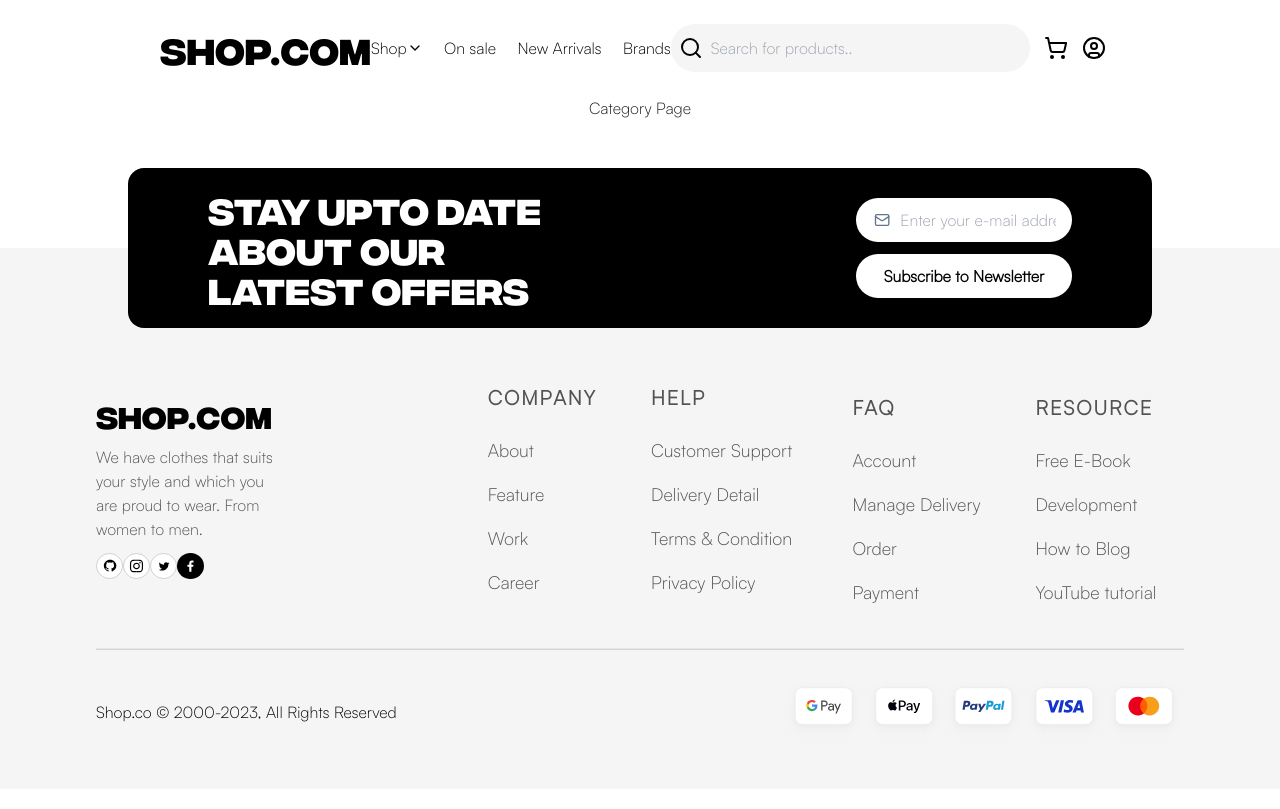
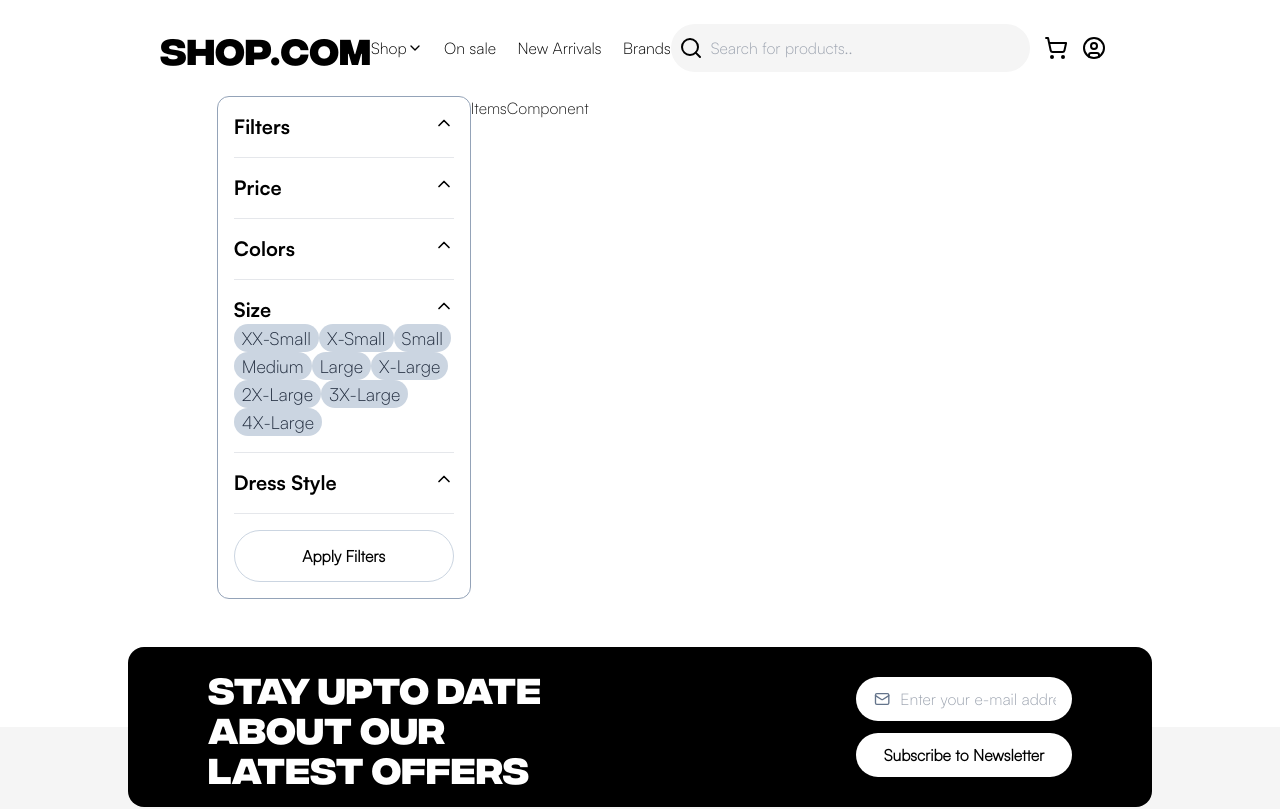
Before and after one commit to RajKishan1/shop.com, a Next.js app: page /category in a window 1280 px wide. Shown: the top 809 px of the page. Built offline with nearby package versions, Linux system fonts and the light colour scheme.

Commit message:
feat:filter component

```diff
--- a/src/app/category/page.tsx
+++ b/src/app/category/page.tsx
@@ -1,7 +1,14 @@
+import Filters from "@/components/category/FilterComponent";
+import ItemsComponent from "@/components/category/itemsComponent";
 import React from "react";
 
 const Page = () => {
-  return <div>Category Page</div>;
+  return (
+    <div className="flex">
+      <Filters />
+      <ItemsComponent />
+    </div>
+  );
 };
 
 export default Page;
--- /dev/null
+++ b/src/components/category/DressStyle.tsx
@@ -0,0 +1,12 @@
+import React from "react";
+import FilterTitle from "./FilterTitle";
+
+const DressStyle = () => {
+  return (
+    <div>
+      <FilterTitle text="Dress Style" />
+    </div>
+  );
+};
+
+export default DressStyle;
--- /dev/null
+++ b/src/components/category/FilterComponent.tsx
@@ -0,0 +1,27 @@
+import React from "react";
+import Price from "./Price";
+import Colors from "./colors";
+import Size from "./Size";
+import DressStyle from "./DressStyle";
+import Btn from "../btn";
+import Filters from "./Filters";
+
+const FilterComponent = () => {
+  return (
+    <div className="flex flex-col gap-4 w-full max-w-[30%] border-[1px] border-slate-400 rounded-xl p-4">
+      <Filters />
+      <hr className="bg-slate-600 w-full h-[1px]" />
+      <Price />
+      <hr className="bg-slate-600 w-full h-[1px]" />
+      <Colors />
+      <hr className="bg-slate-600 w-full h-[1px]" />
+      <Size />
+      <hr className="bg-slate-600 w-full h-[1px]" />
+      <DressStyle />
+      <hr className="bg-slate-600 w-full h-[1px]" />
+      <Btn text="Apply Filters" Btnclass="btnwhite" />
+    </div>
+  );
+};
+
+export default FilterComponent;
--- /dev/null
+++ b/src/components/category/FilterTitle.tsx
@@ -0,0 +1,13 @@
+import { ChevronUp } from "lucide-react";
+import React from "react";
+
+const FilterTitle = ({ text }: { text: string }) => {
+  return (
+    <div className="flex justify-between">
+      <h1 className="font-satoshiBold text-xl text-black">{text}</h1>
+      <ChevronUp color="#000" size={20}/>
+    </div>
+  );
+};
+
+export default FilterTitle;
--- /dev/null
+++ b/src/components/category/Filters.tsx
@@ -0,0 +1,13 @@
+import React from "react";
+import FilterTitle from "./FilterTitle";
+
+const Filters = () => {
+  return (
+    <div>
+      <FilterTitle text="Filters" />
+      <div></div>
+    </div>
+  );
+};
+
+export default Filters;
--- /dev/null
+++ b/src/components/category/Price.tsx
@@ -0,0 +1,13 @@
+import React from "react";
+import FilterTitle from "./FilterTitle";
+
+const Price = () => {
+  return (
+    <div className="flex flex-col">
+      <FilterTitle text="Price" />
+      <div> </div>
+    </div>
+  );
+};
+
+export default Price;
--- /dev/null
+++ b/src/components/category/Size.tsx
@@ -0,0 +1,24 @@
+import React from "react";
+import FilterTitle from "./FilterTitle";
+import SizeType from "./SizeType";
+
+const Size = () => {
+  return (
+    <div>
+      <FilterTitle text="Size" />
+      <span>
+        <SizeType text="XX-Small" />
+        <SizeType text="X-Small" />
+        <SizeType text="Small" />
+        <SizeType text="Medium" />
+        <SizeType text="Large" />
+        <SizeType text="X-Large" />
+        <SizeType text="2X-Large" />
+        <SizeType text="3X-Large" />
+        <SizeType text="4X-Large" />
+      </span>
+    </div>
+  );
+};
+
+export default Size;
--- /dev/null
+++ b/src/components/category/SizeType.tsx
@@ -0,0 +1,11 @@
+import React from "react";
+
+const SizeType = ({ text }: { text: string }) => {
+  return (
+    <button className="bg-slate-300 rounded-full text-slate-800 px-2 text-lg">
+      {text}
+    </button>
+  );
+};
+
+export default SizeType;
--- /dev/null
+++ b/src/components/category/colors.tsx
@@ -0,0 +1,13 @@
+import React from "react";
+import FilterTitle from "./FilterTitle";
+
+const Colors = () => {
+  return (
+    <div>
+      <FilterTitle text="Colors" />
+      <span></span>
+    </div>
+  );
+};
+
+export default Colors;
--- /dev/null
+++ b/src/components/category/itemsComponent.tsx
@@ -0,0 +1,7 @@
+import React from "react";
+
+const ItemsComponent = () => {
+  return <div>ItemsComponent</div>;
+};
+
+export default ItemsComponent;
```
